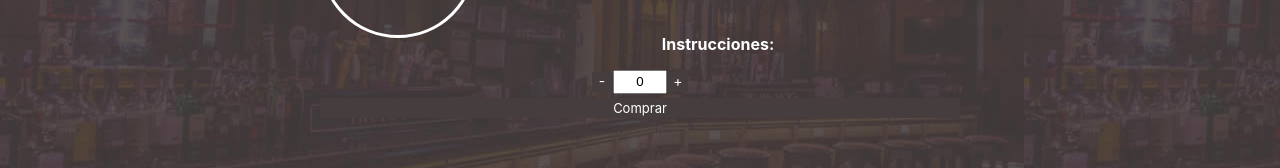
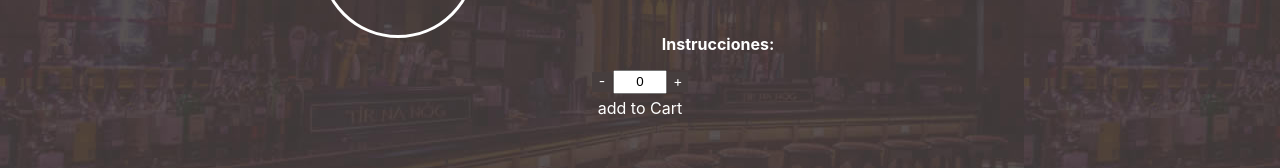
Before and after one commit to danielsierra34/CODERHOUSE, a React (Create React App) app: page /detail/1 in a window 1280 px wide. Shown: the part 210-378 px from the top of the page. Built offline with nearby package versions, Linux system fonts and the light colour scheme; no server answers.

Commit message:
Tarea 7 otra correccion

```diff
--- a/src/components/ItemCount/ItemCount.js
+++ b/src/components/ItemCount/ItemCount.js
@@ -1,53 +1,53 @@
 import './ItemCount.css';
 import { Item } from '../Item/Item'
-import { useState } from 'react'
+import { useState, useEffect } from 'react'
 import {NavLink} from 'react-router-dom'
-export const ItemCount = (props) => {
-    const [quantity, setQuantity]=useState(props.cantidad)
-    const [xxx, setXxx]=useState(true)
+export const ItemCount = ({onAdd}) => {
+
+
+    let [cantidad,setCantidad]= useState(0)
+
     const incrementarCantidad = (e) => {
         e.stopPropagation()
-        if (quantity < 100) setQuantity(quantity + 1)
+        if (cantidad < 5){
+            setCantidad(++cantidad)
+        }
         else alert(`no hay mas unidades disponibles en inventario`)
-        //alert(`estoy incrementando la cantidad hay ${props.inventory} en inventario`)
     }
+
     const disminuirCantidad = (e) => {
         e.stopPropagation()
-        if (quantity > 0) setQuantity(quantity - 1);
+        if (cantidad > 0){
+            setCantidad(--cantidad)
+        }
         else alert(`no se permiten cantidades negativas`)
-        //alert(`estoy disminuyendo la cantidad hay ${props.inventory} en inventario`)
     }
-    const addToCart =(e) =>{
+
+    useEffect((e)=>{
+        onAdd(cantidad)
+    },[cantidad])
+
+
+
+
+     /*const goToCart =(e) =>{
         e.stopPropagation()
         if (quantity > 0) {
-        setXxx(false)
         alert(`se han agregado ${quantity} unidades de producto a tu orden`)
         }
         else alert(`debes seleccionar por lo menos 1 unidad`)
-    }
-    const goToCart =(e) =>{
-        e.stopPropagation()
-        if (quantity > 0) {
-        //props.cantidad=quantity
-        alert(`se han agregado ${quantity} unidades de producto a tu orden`)
-        }
-        else alert(`debes seleccionar por lo menos 1 unidad`)
-    }
+    }*/
 
     return (
         <div className="ItemCount">
             <div className="quantities">
                 <div className="botonDisminuir boton" onClick={disminuirCantidad}>-</div>
-                <input className="field" type="text" value={quantity}/>
+                <input className="field" type="text" value={cantidad}/>
                 <div className="botonIncrementar boton" onClick={incrementarCantidad}>+</div>
             </div>
-            {xxx ? (
-                <div className="addToCart" onClick={addToCart}>Comprar</div>
-            ) : (
-                <NavLink to={`/cart/`} className="gotoKart"> Go to Cart</NavLink>
-            )}
-
-
+            <div onClick={onAdd}>
+                add to Cart
+            </div>
         </div>
       )
 
--- a/src/components/ItemDetail/ItemDetail.js
+++ b/src/components/ItemDetail/ItemDetail.js
@@ -3,16 +3,15 @@ import { useEffect,useState } from 'react'
 import {ItemCount} from '../ItemCount/ItemCount'
 export const ItemDetail = (props) => {
 
-  const [resultado,setResultado] = useState([])
-  const [cantidad,setCantidad] = useState(0)
-  useEffect(()=>{
-    console.log("cambio la cantidad " + cantidad)
-  },[cantidad])
+
+  const onAdd = (e) => {
+    alert(e)
+  }
 
 
 
     return (
-        <div className="ItemDetail {hidden}">
+        <div className="ItemDetail">
           <h2>{props.detalle.strDrink}</h2>
           <hr/>
           <div className="drinkImgn">
@@ -28,7 +27,7 @@ export const ItemDetail = (props) => {
           <div className="description">
           <p className="instructions"><b>Instrucciones:</b>{props.detalle.strInstructions}</p>
           </div>
-          <ItemCount cantidad={cantidad} />
+          <ItemCount onAdd={onAdd}/>
         </div>
       )
 
```
Also changed, not shown: src/styles/estilos.css (added).
